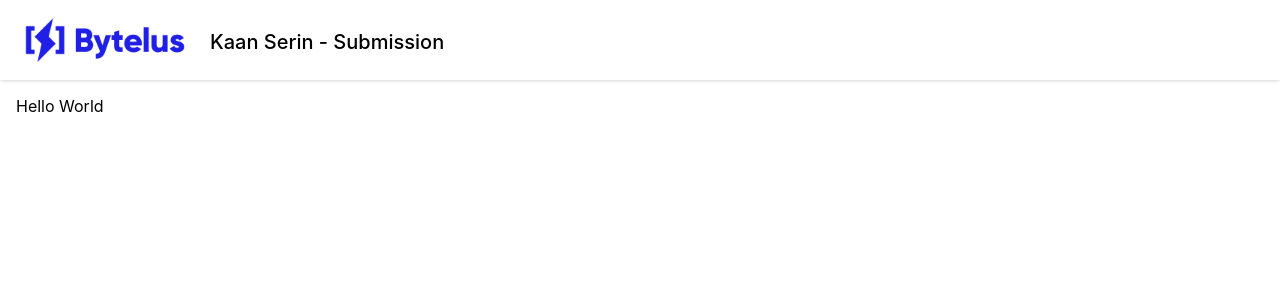
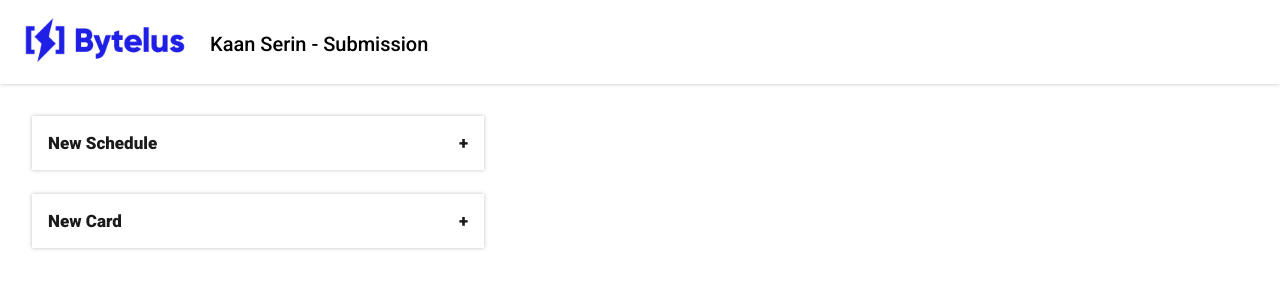
Before and after one commit to KaanSerin/bytelus-kaan, a React (Create React App) app: page / in a window 1280 px wide. Shown: the top 300 px of the page. Built offline with nearby package versions, Linux system fonts and the light colour scheme.

Commit message:
Initialize new schedule page component
Laid out the basic structure of the new schedule page layout and
installed react-grid-component module which I will use to create
the interactive scheduler component. I'll continue in the morning...

```diff
--- a/package.json
+++ b/package.json
@@ -8,6 +8,7 @@
     "@testing-library/user-event": "^12.1.10",
     "react": "^17.0.1",
     "react-dom": "^17.0.1",
+    "react-grid-layout": "^1.2.0",
     "react-router-dom": "^5.2.0",
     "react-scripts": "4.0.1",
     "web-vitals": "^0.2.4"
--- a/public/index.html
+++ b/public/index.html
@@ -24,6 +24,11 @@
       work correctly both with client-side routing and a non-root public URL.
       Learn how to configure a non-root public URL by running `npm run build`.
     -->
+    <!-- Google Fonts -->
+    <link rel="preconnect" href="https://fonts.gstatic.com">
+    <link href="https://fonts.googleapis.com/css2?family=Roboto:wght@100;300;500;900&display=swap" rel="stylesheet">
+    <!-- Line Awesome -->
+    <link rel="stylesheet" href="https://maxst.icons8.com/vue-static/landings/line-awesome/line-awesome/1.3.0/css/line-awesome.min.css">
     <title>React App</title>
   </head>
   <body>
--- a/src/App.js
+++ b/src/App.js
@@ -1,13 +1,22 @@
 import React from 'react';
 import classes from './App.module.scss';
-import { BrowserRouter as Router } from 'react-router-dom';
+
+import { BrowserRouter as Router, Route, Switch } from 'react-router-dom';
+
 import Layout from './components/Layout/Layout';
+import Index from './components/Index/Index';
+import NewSchedule from './components/NewSchedule/NewSchedule';
 
 const App = () => {
   return (
     <Router>
       <div className='App'>
-        <Layout>Hello World</Layout>
+        <Layout>
+          <Switch>
+            <Route path='/new-schedule' component={NewSchedule} />
+            <Route path='/' component={Index} />
+          </Switch>
+        </Layout>
       </div>
     </Router>
   );
--- /dev/null
+++ b/src/components/Index/Index.js
@@ -0,0 +1,21 @@
+import React from 'react';
+import { Link } from 'react-router-dom';
+import classes from './Index.module.scss';
+
+const Index = () => {
+  return (
+    <div className={classes.Index}>
+      <Link to='/new-schedule' className={classes.Button}>
+        <p>New Schedule</p>
+        <p>+</p>
+      </Link>
+
+      <Link to='/new-card' className={classes.Button}>
+        <p>New Card</p>
+        <p>+</p>
+      </Link>
+    </div>
+  );
+};
+
+export default Index;
--- /dev/null
+++ b/src/components/Index/Index.module.scss
@@ -0,0 +1,29 @@
+.Button{
+    display: flex;
+    justify-content: space-between;
+
+    text-decoration: none;
+    color: #1b1b1b;
+
+    padding: 0 16px;
+    margin-bottom: 24px;
+
+    border:none;
+    box-shadow: 0 0 4px rgba(0, 0, 0, 0.25);
+    background-color: white;
+
+    width: 420px;
+
+    transition: background-color, transform, .1s;
+
+    &:hover{
+        cursor: pointer;
+        transform: scale(1.02);
+        // background-color: darken(white, 1);
+    }
+
+    p{
+        font-size: 1.0625rem;
+        font-weight: 700;
+    }
+}
--- a/src/components/Layout/Layout.module.scss
+++ b/src/components/Layout/Layout.module.scss
@@ -1,3 +1,3 @@
 .Main{
-    padding: 16px;
+    padding: 32px;
 }
--- a/src/components/Layout/Navbar/Navbar.js
+++ b/src/components/Layout/Navbar/Navbar.js
@@ -1,10 +1,13 @@
 import React from 'react';
+import { Link } from 'react-router-dom';
 import classes from './Navbar.module.scss';
 
 const Navbar = () => {
   return (
     <nav className={classes.Navbar}>
-      <img src='./bytelus.png' alt='Bytelus Logo' />
+      <Link to='/'>
+        <img src='./bytelus.png' alt='Bytelus Logo' />
+      </Link>
       <p>Kaan Serin - Submission</p>
     </nav>
   );
--- /dev/null
+++ b/src/components/NewSchedule/NewSchedule.js
@@ -0,0 +1,26 @@
+import React from 'react';
+import classes from './NewSchedule.module.scss';
+
+const NewSchedule = () => {
+  return (
+    <div className={classes.NewSchedule}>
+      <div className={classes.Header}>
+        <input type='color' name='' id='' />
+        <input type='text' />
+        <i class='las la-edit'></i>
+      </div>
+      <div className={classes.Main}>
+        <div className={classes.Sidebar}>
+          <ul>
+            <li>In this schedule</li>
+            <li>In this schedule</li>
+            <li>In this schedule</li>
+          </ul>
+        </div>
+        <div className={classes.Timetable}></div>
+      </div>
+    </div>
+  );
+};
+
+export default NewSchedule;
--- /dev/null
+++ b/src/components/NewSchedule/NewSchedule.module.scss
@@ -0,0 +1,5 @@
+.NewSchedule{
+    .Header{
+
+    }
+}
--- a/src/index.css
+++ b/src/index.css
@@ -1,8 +1,7 @@
 body {
   margin: 0;
-  font-family: -apple-system, BlinkMacSystemFont, 'Segoe UI', 'Roboto', 'Oxygen',
-    'Ubuntu', 'Cantarell', 'Fira Sans', 'Droid Sans', 'Helvetica Neue',
-    sans-serif;
+  font-family: 'Roboto', sans-serif;
+
   -webkit-font-smoothing: antialiased;
   -moz-osx-font-smoothing: grayscale;
 }
```
Also changed, not shown: 2 other files (tests, documents, lock files or other folders).
